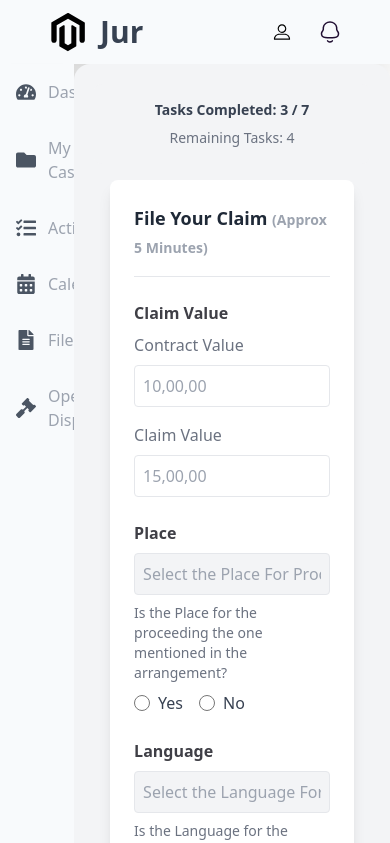
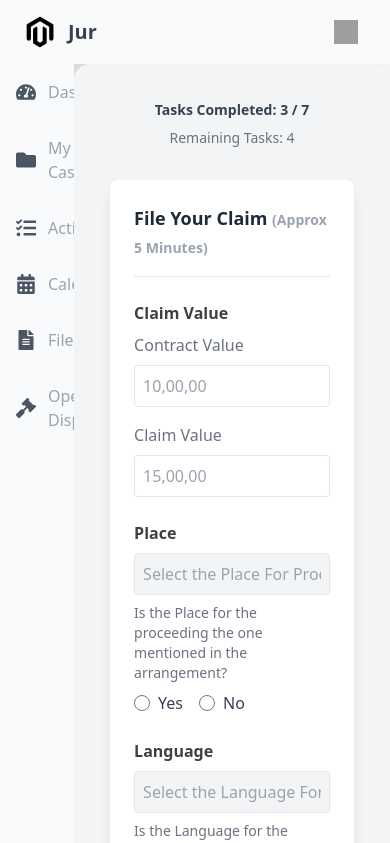
Before and after one commit to Tanishkackria13/Rise11-Tanish, a Next.js app: page / in a window 390 px wide. Shown: the top 843 px of the page. Built offline with nearby package versions, Linux system fonts and the light colour scheme; grey boxes are pictures that could not be loaded.

Commit message:
added a menu button for small and medium devices

```diff
--- a/components/NavBar.tsx
+++ b/components/NavBar.tsx
@@ -1,32 +1,63 @@
-"use client"
+"use client";
 
-import React from "react";
+import React, { useState } from "react";
+import SideBar from "./SideBar";
 
 const NavBar: React.FC = () => {
-  const performOnClick = (event: React.MouseEvent<HTMLButtonElement>) => {
-    event.preventDefault();
-    console.log("Button clicked!");
+  const [isSidebarOpen, setIsSidebarOpen] = useState(false);
+
+  const toggleSidebar = () => {
+    setIsSidebarOpen(!isSidebarOpen);
+  };
+
+  const closeSidebar = () => {
+    setIsSidebarOpen(false);
   };
 
   return (
-    <nav className="flex justify-between items-center bg-slate-50 shadow-2xl py-3 px-12">
+    <>
+      <nav className="flex justify-between items-center bg-slate-50 shadow-2xl py-3 px-6 sm:px-12">
+        {/* Logo */}
         <div className="flex items-center space-x-3">
-        <img src="/logo.svg" alt="Jur Logo" className="w-10 h-10 cursor-pointer" />
-        <h1 className="text-3xl font-extrabold text-gray-700 cursor-pointer">Jur</h1>
+          <img
+            src="/logo.svg"
+            alt="Jur Logo"
+            className="w-8 h-8 sm:w-10 sm:h-10 cursor-pointer"
+          />
+          <h1 className="text-xl sm:text-3xl font-extrabold text-gray-700 cursor-pointer">
+            Jur
+          </h1>
         </div>
-      <div className="flex items-center space-x-6">
-        <button onClick={performOnClick}>
-          <img src="/user.svg" alt="User Icon" className="w-6 h-6" />
+        {/* Icons */}
+        <div className="hidden md:flex items-center space-x-4 sm:space-x-6">
+          <button className="p-2 rounded hover:bg-gray-100">
+            <img
+              src="/user.svg"
+              alt="User Icon"
+              className="w-5 h-5 sm:w-6 sm:h-6"
+            />
           </button>
-        <button onClick={performOnClick}>
+          <button className="p-2 rounded hover:bg-gray-100">
             <img
               src="/notification.svg"
               alt="Notification Icon"
-            className="w-6 h-6 cursor-pointer"
+              className="w-5 h-5 sm:w-6 sm:h-6"
             />
           </button>
         </div>
+        {/* Menu Button for Small Screens */}
+        <button
+          onClick={toggleSidebar}
+          className="lg:hidden p-2 rounded hover:bg-gray-100"
+        >
+          <img
+            src="/menu.svg"
+            alt="Menu Icon"
+            className="w-6 h-6 sm:w-8 sm:h-8"
+          />
+        </button>
       </nav>
+    </>
   );
 };
 
```
Lines whose indentation alone changed are shown as unchanged.
